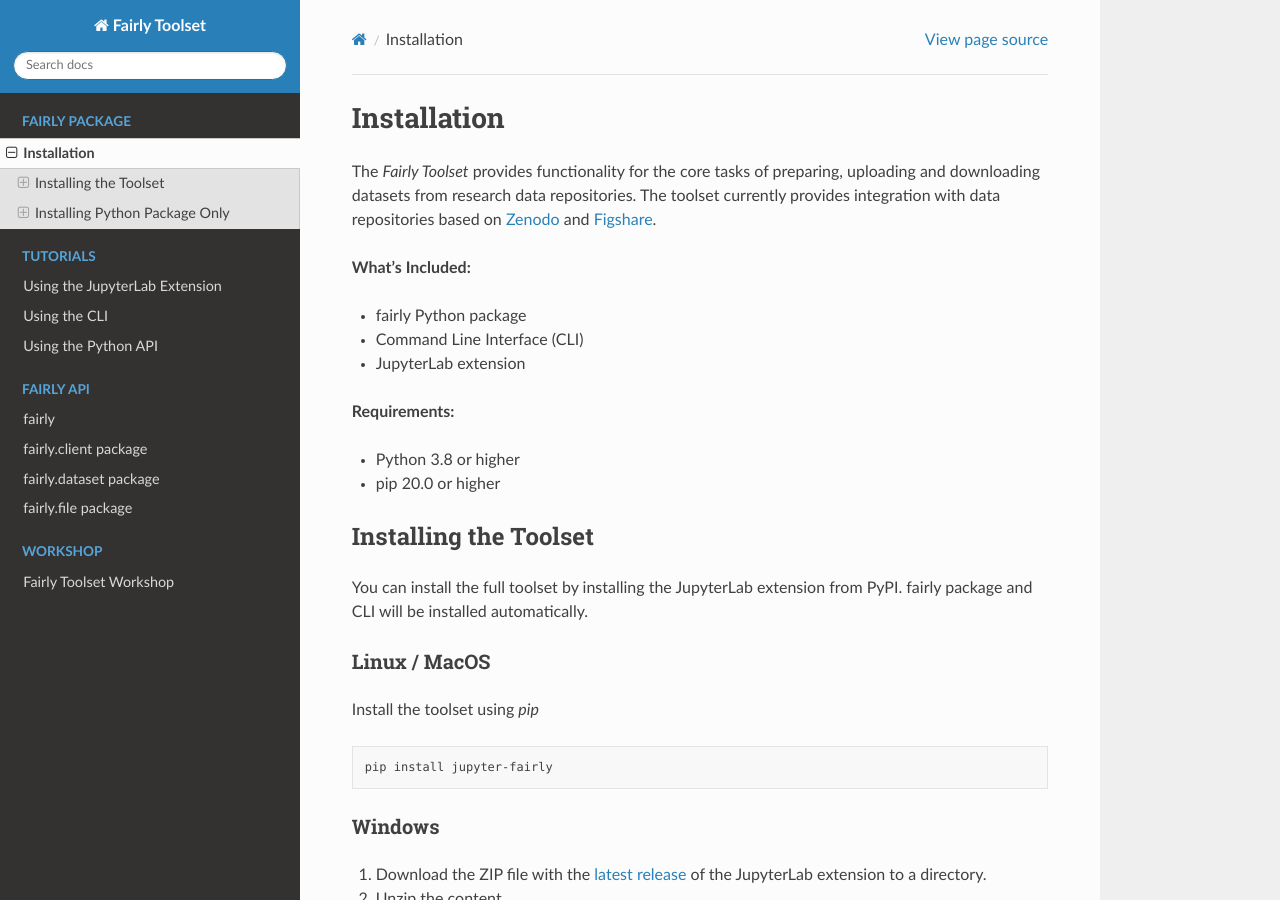
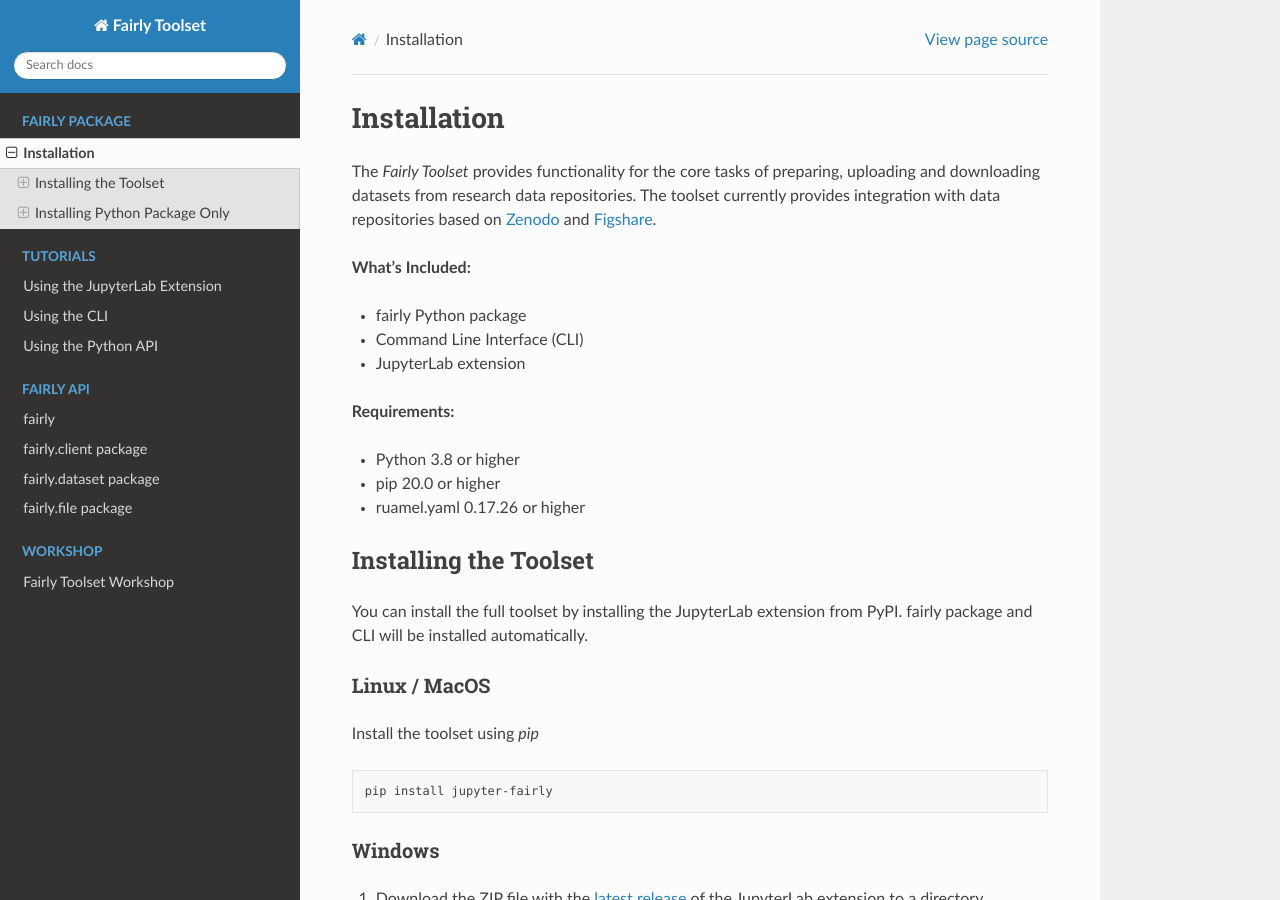
Before and after one commit to ITC-CRIB/fairly, a Sphinx documentation site: the page built from docs/installation.rst, in a window 1280 px wide and 900 px high. Built offline with Sphinx 7.4.7 and the Read the Docs theme 2.0.0, drawn with Linux system fonts in a browser that asks for light colours.

Commit message:
mention minimum version of ruamel.yaml

```diff
--- a/README.rst
+++ b/README.rst
@@ -58,7 +58,7 @@
 Installation
 ------------
 
-*fairly* requires Python 3.8 or later, and it can be installed directly
+*fairly* requires Python 3.8 or later, and `ruamel.yaml` version *0.17.26* or later.  It can be installed directly
 using pip.
 
 .. code:: shell
--- a/docs/installation.rst
+++ b/docs/installation.rst
@@ -15,6 +15,7 @@
 
 * Python 3.8 or higher
 * pip 20.0 or higher
+* ruamel.yaml 0.17.26 or higher
 
 Installing the Toolset
 ------------------------
```
